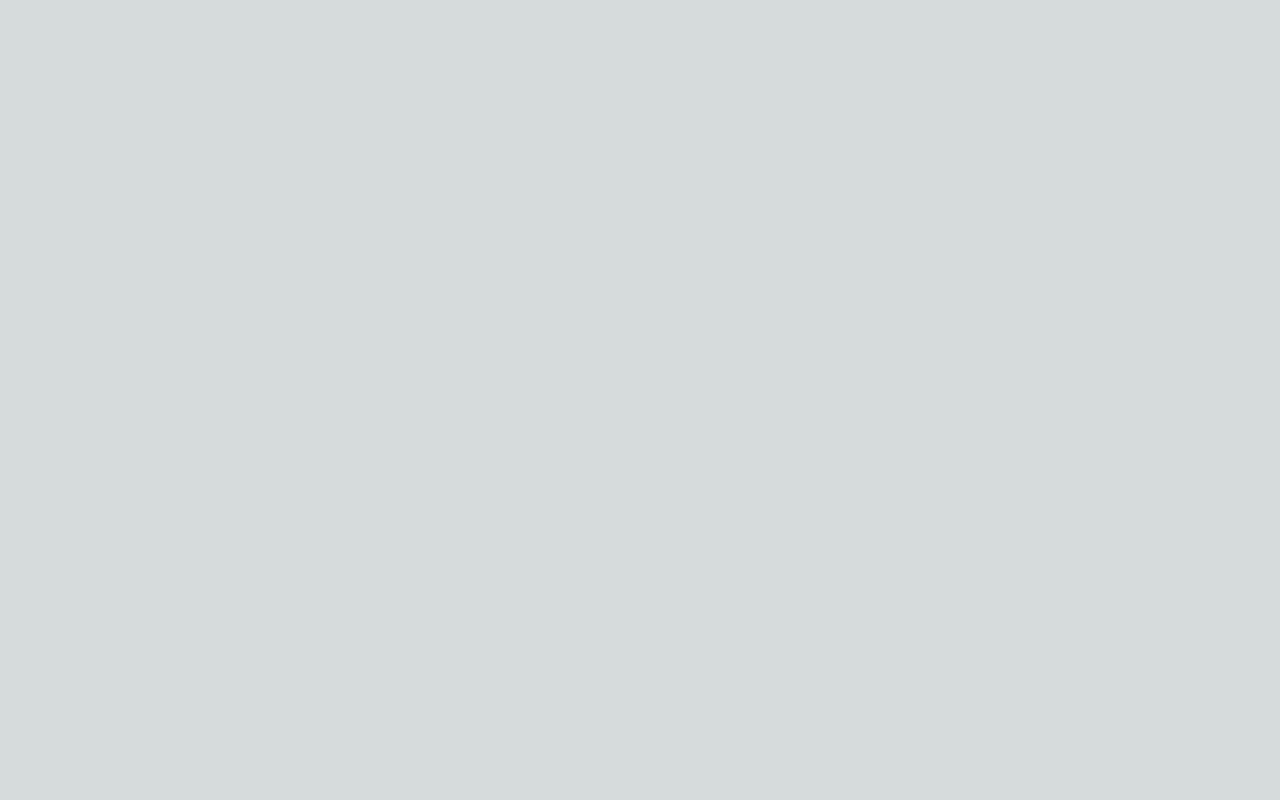
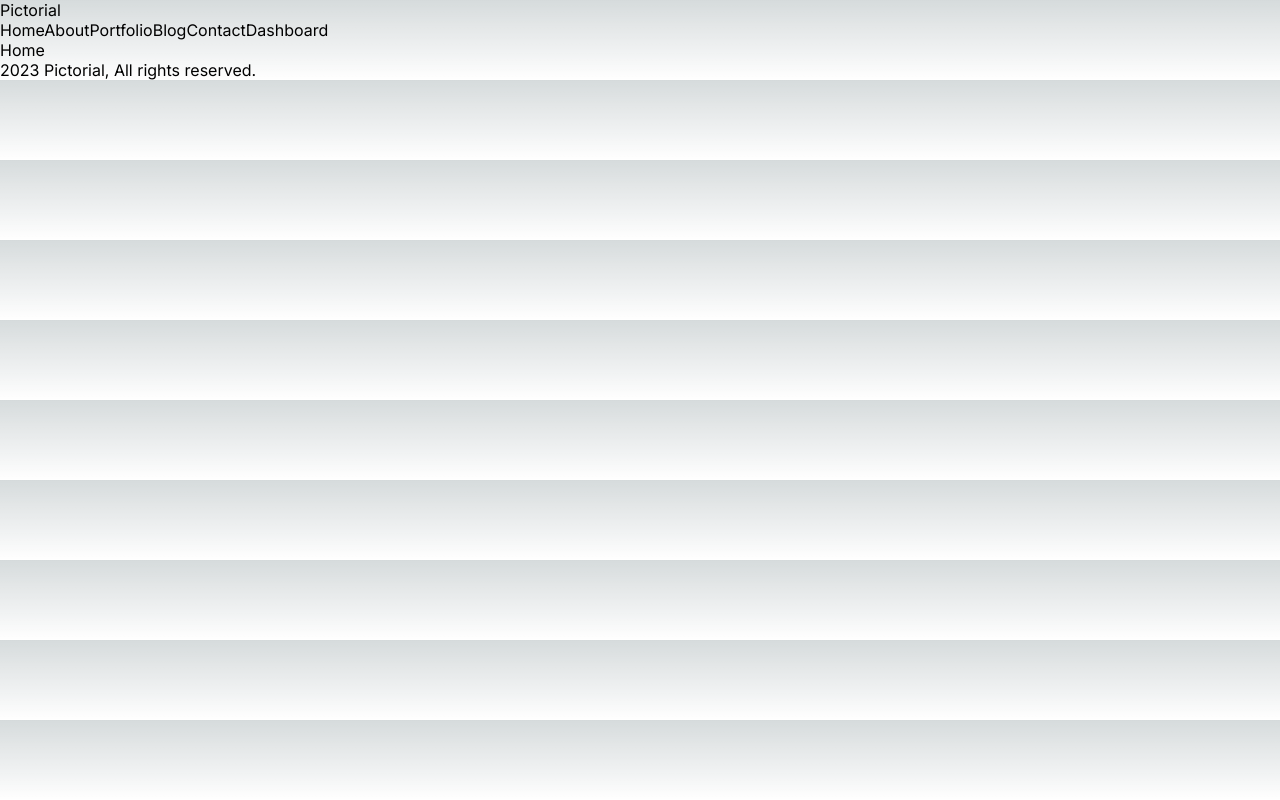
Before and after one commit to dev-ahmedali/pictorial, a Next.js app: page / in a window 1280 px wide. Built offline with nearby package versions, Linux system fonts and the light colour scheme.

Commit message:
layout and component

```diff
--- a/src/app/layout.js
+++ b/src/app/layout.js
@@ -1,17 +1,23 @@
-import './globals.css'
-import { Inter } from 'next/font/google'
+import "./globals.css";
+import { Inter } from "next/font/google";
+import Navbar from "../components/navbar/Navbar"
+import Footer from "../components/footer/Footer"
 
-const inter = Inter({ subsets: ['latin'] })
+const inter = Inter({ subsets: ["latin"] });
 
 export const metadata = {
-  title: 'Create Next App',
-  description: 'Generated by create next app',
-}
+  title: "Create Next App",
+  description: "Generated by create next app",
+};
 
 export default function RootLayout({ children }) {
   return (
     <html lang="en">
-      <body className={inter.className}>{children}</body>
+      <body className={inter.className}>
+        <Navbar/>
+        {children}
+        <Footer/>
+      </body>
     </html>
-  )
+  );
 }
--- a/src/app/page.jsx
+++ b/src/app/page.jsx
@@ -4,7 +4,7 @@
 export default function Home() {
   return (
      <div>
-
+         Home
      </div>
   )
 }
--- /dev/null
+++ b/src/components/footer/Footer.jsx
@@ -0,0 +1,16 @@
+import React from 'react'
+
+const Footer = () => {
+  return (
+    <div>
+        <div>
+            2023 Pictorial, All rights reserved.
+        </div>
+        <div>
+
+        </div>
+    </div>
+  )
+}
+
+export default Footer
--- /dev/null
+++ b/src/components/navbar/Navbar.jsx
@@ -0,0 +1,52 @@
+import Link from "next/link";
+import React from "react";
+
+const navData = [
+  {
+    id: 1,
+    title: "Home",
+    url: "/",
+  },
+  {
+    id: 2,
+    title: "About",
+    url: "/about",
+  },
+  {
+    id: 3,
+    title: "Portfolio",
+    url: "/portfolio",
+  },
+  {
+    id: 4,
+    title: "Blog",
+    url: "/blog",
+  },
+  {
+    id: 5,
+    title: "Contact",
+    url: "/contact",
+  },
+  {
+    id: 6,
+    title: "Dashboard",
+    url: "/dashboard",
+  },
+];
+
+const Navbar = () => {
+  return (
+    <div>
+      <Link href="/">Pictorial</Link>
+      <div>
+        {navData.map((link) => (
+          <Link key={link.id} href={link.url}>
+            {link.title}
+          </Link>
+        ))}
+      </div>
+    </div>
+  );
+};
+
+export default Navbar;
```
Also changed, not shown: src/app/blog/layout.jsx (added, +12 -0 lines), src/app/contact/error.jsx (added, +9 -0 lines), src/app/contact/loading.jsx (added, +9 -0 lines).
